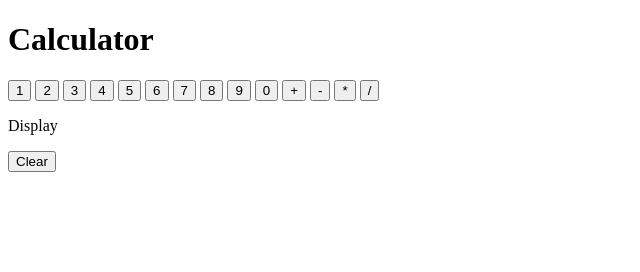
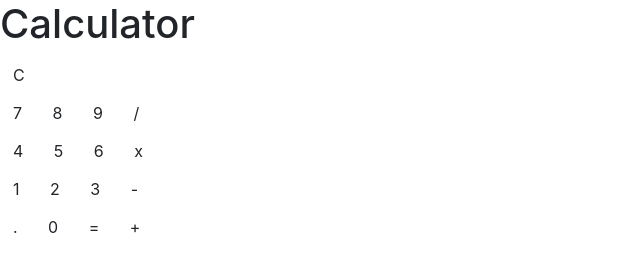
Before and after one commit to RobertMihai205/Calculator, a plain HTML site: page index.html in a window 1280 px wide. Shown: the whole page, without its empty margins (0-640 px from the left). Drawn offline with nearby package versions, Linux system fonts and the light colour scheme.

Commit message:
Reworked boilerplate and structure of the calculator

```diff
--- a/index.html
+++ b/index.html
@@ -1,34 +1,45 @@
 <!DOCTYPE html>
-<html lang="en">
+<html>
     <head>
-    <meta charset="UTF-8">
-    <meta http-equiv="X-UA-Compatible" content="IE=edge">
-    <meta name="viewport" content="width=device-width, initial-scale=1.0">
+        <link rel="stylesheet" href="https://cdn.jsdelivr.net/npm/bootstrap@4.6.2/dist/css/bootstrap.min.css" integrity="sha384-xOolHFLEh07PJGoPkLv1IbcEPTNtaed2xpHsD9ESMhqIYd0nLMwNLD69Npy4HI+N" crossorigin="anonymous">
+        <link rel="stylesheet" href="styles.css">
+        <script src="main.js"></script>
         <title>Calculator</title>
-    <link rel="stylesheet" href="styles.css">
     </head>
     <body>
         <h1>Calculator</h1>
-    <div class="container">
-        <div class="calculatorButtons">
-<button>1</button>
-<button>2</button>
-<button>3</button>
-<button>4</button>
-<button>5</button>
-<button>6</button>
-<button>7</button>
-<button>8</button>
-<button>9</button>
-<button>0</button>
-<button>+</button>
-<button>-</button>
-<button>*</button>
-<button>/</button>
+        <div class="calculator">
+            <div class="first-row">
+                <div id="screen">
+                    <div class="previous"></div>
+                    <div class="current"></div>
                 </div>
-    <div><p>Display</p></div>
-    <button>Clear</button>
-
+                <button id="clear-btn" class="btn">C</button>
+            </div>
+            <div class="other-rows">
+                <button class="btn number">7</button>
+                <button class="btn number">8</button>
+                <button class="btn number">9</button>
+                <button class="btn operator">/</button>
+            </div>
+            <div class="other-rows">
+                <button class="btn number">4</button>
+                <button class="btn number">5</button>
+                <button class="btn number">6</button>
+                <button class="btn operator">x</button>
+            </div>
+            <div class="other-rows">
+                <button class="btn number">1</button>
+                <button class="btn number">2</button>
+                <button class="btn number">3</button>
+                <button class="btn operator">-</button>
+            </div>
+            <div class="other-rows">
+                <button class="btn decimal">.</button>
+                <button class="btn number">0</button>
+                <button class="btn equal">=</button>
+                <button class="btn operator">+</button>
+            </div>
         </div>
     </body>
 </html>
```
Lines whose indentation alone changed are shown as unchanged.
